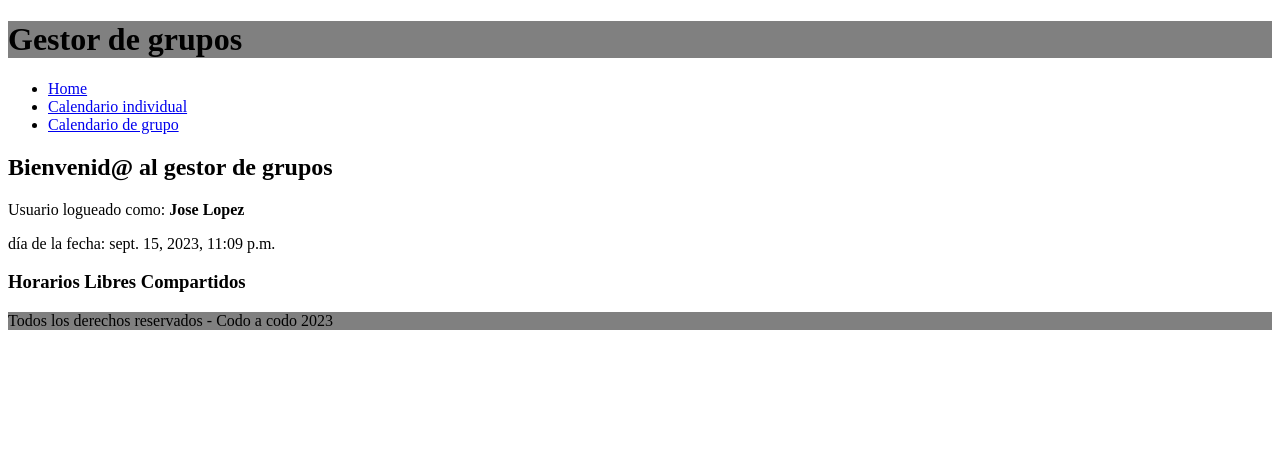
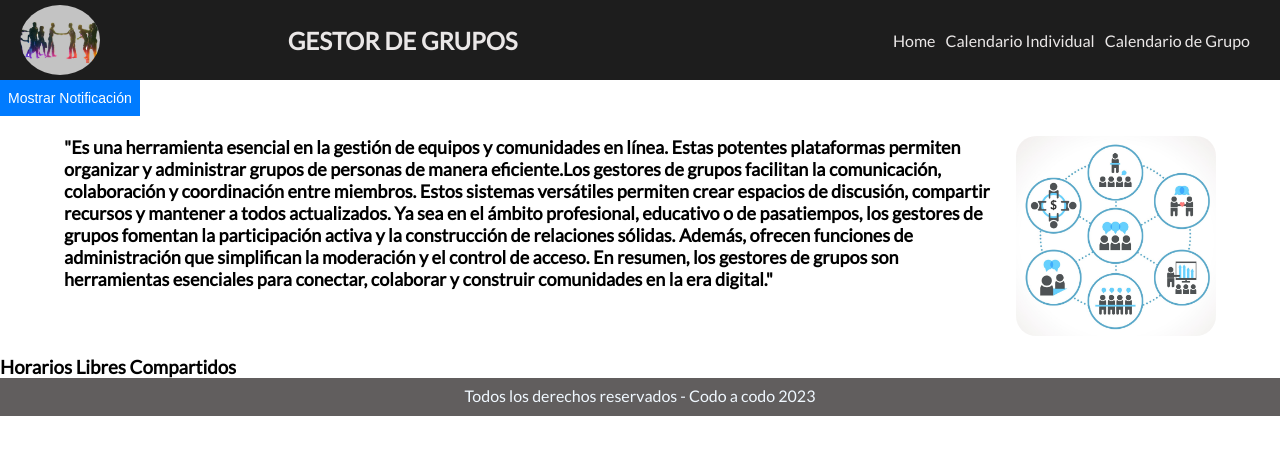
Before and after one commit to RobertoCavalieri/DjangoCaC2023, a Django app: page / in a window 1280 px wide. Shown: the top 455 px of the page. Run offline with Django 4.2, Linux system fonts and the light colour scheme.

Commit message:
subiendo filtro 'upper' y archivos estaticos

```diff
--- a/core/static/core/css/base.css
+++ b/core/static/core/css/base.css
@@ -1,7 +1,127 @@
+@import url('https://fonts.googleapis.com/css2?family=Lato&display=swap');
+
+*{
+    margin:0;
+    padding:0;
+    text-decoration: none;
+}
+html{
+    font-family: 'Lato', sans-serif;
+}
+h1{
+    font-size: 24px;
+}
 header {
-    background-color: gray;
+    background-color: rgba(13, 13, 13, 0.932);
+
+    display: flex;
+    justify-content: space-between;
+    align-items: center;
+    height: 80px;
+    margin: 0 auto;
+    color: rgb(234, 231, 231);
+    padding:0 20px;
+}
+
+header .icon{
+    background-image: url('../img/p1.jpg');
+    background-repeat: no-repeat;
+    background-position: center;
+    background-size: cover;
+    color:white;
+    width:80px;
+    height: 70px;
+    font-size: 80px;
+    border-radius: 50%; background-color: rgba(251, 249, 247, 0.269);
+}
+
+
+#mostrar-notificacion {
+    background-color: #007BFF;
+    color: white;
+    border: none;
+    padding: 10px 8px;
+    font-size: 14px;
+    cursor: pointer;
+
+}
+
+#notificacion {
+    display: none;
+    position: fixed;
+    top: 50%;
+    left: 50%;
+    transform: translate(-50%, -50%);
+    background-color: #f1f1f1;
+    box-shadow: 0px 0px 10px rgba(0, 0, 0, 0.5);
+    z-index: 1;
+    max-width: 400px;
+    padding: 20px;
+}
+
+.contenido {
+    text-align: center;
+}
+
+.cerrar {
+    float: right;
+    cursor: pointer;
+}
+
+
+
+nav{
+    display: flex;
+}
+ul {
+    list-style: none;
+    display: flex;
+}
+li{
+    margin-right: 10px;
+}
+.hover-link{
+    color: rgb(234, 231, 231);
+
+
+}
+.hover-link:hover{
+    text-decoration: underline;
+    color: #41abff;
+
+}
+
+.content{
+    padding: 20px 0;
+    width:90%;
+    margin: 0 auto;
+    font-weight: 600;
+    font-size: 18px;
+    display: flex;
+  flex-direction: row-reverse;
+  align-items: flex-start;
+}
+.content-image{
+    width:200px;
+    height: 200px;
+    background-image: url('../img/personas.jpg');
+    background-repeat: no-repeat;
+    background-size: cover;
+    background-position: center;
+    margin: 0 auto;
+    flex-shrink: 0;
+    margin-left: 10px;
+    opacity:0.8;
+    border-radius: 20px;
 }
 
 footer {
-    background-color: gray;
+    background-color: rgb(97, 94, 94);
 }
+footer p{
+    color: rgb(240, 248, 255);
+    text-align: center;
+    height:30px;
+    padding-top:8px;
+
+}
--- /dev/null
+++ b/core/static/core/js/scripts.js
@@ -0,0 +1,8 @@
+document.getElementById('mostrar-notificacion').addEventListener('click', function() {
+    var notificacion = document.getElementById('notificacion');
+    notificacion.style.display = 'block';
+
+    document.getElementById('cerrar-notificacion').addEventListener('click', function() {
+        notificacion.style.display = 'none';
+    });
+});
--- a/core/templates/core/base.html
+++ b/core/templates/core/base.html
@@ -6,34 +6,54 @@
     <meta name="viewport" content="width=device-width, initial-scale=1.0">
     <title>GESTOR DE GRUPOS  - {% block title %}{% endblock %}</title>
     <link rel="stylesheet" href="{% static 'core/css/base.css' %}">
+    <link rel="stylesheet" href="https://fonts.googleapis.com/css2?family=Material+Symbols+Outlined:opsz,wght,FILL,GRAD@20..48,100..700,0..1,-50..200" />
     {% block extra_css%}{%endblock%}
 </head>
 <body>
+
     <header>
-        <h1>Gestor de grupos</h1>
+        <div class="icon"></div> <h1>  {{"Gestor de Grupos" |upper}} </h1>
         <h2>{% block section_title %} {% endblock %}</h2>
-    </header>
+
     <nav>
         <ul>
-            <li><a href="{% url 'index' %}">Home</a></li>
-            <li><a href="{% url 'Calendario individual' %}">Calendario individual</a></li>
-            <li><a href="{% url 'Calendario de grupo' %}">Calendario de grupo</a></li>
+            <li><a class="hover-link" href="{% url 'index' %}">Home</a></li>
+            <li><a class="hover-link" href="{% url 'Calendario individual' %}">Calendario Individual</a></li>
+            <li><a class="hover-link" href="{% url 'Calendario de grupo' %}">Calendario de Grupo</a></li>
         </ul>
     </nav>
+    </header>
     <main>
-        {% block content %}{% endblock %}
+        <button id="mostrar-notificacion">Mostrar Notificación</button>
+
+        <div id="notificacion" class="oculto">
+            <div class="contenido">
+                <span class="cerrar" id="cerrar-notificacion">&times;</span>
+                <h2>Sitio Construyendose!</h2>
+                <p>Proximamente mas funcionalidad.</p>
+                <p>Disculpe las molestias!</p>
+
+            </div>
+        </div>
+
+
+
+       {% block content %}
+       {% endblock%}
+
+
     </main>
 
 
-
-    {% block horario_results %}
+{% block horario_results %}
     <div id="horario-results">
         <h3>Horarios Libres Compartidos</h3>
-        <!-- Mostrar los resultados de búsqueda de horarios libres compartidos aquí -->
-    </div>
+
     {% endblock %}
+    <footer>
+        {% include "core/footer.html" %}
+    </footer>
+
+    <script src="static/core/js/scripts.js"></script>
 </body>
 </html>
-<footer>
-        {% include "core/footer.html" %}
-    </footer>
--- a/core/templates/core/calendario_grupo.html
+++ b/core/templates/core/calendario_grupo.html
@@ -4,6 +4,7 @@
     <link rel="stylesheet" href="{% static 'core/css/alumnos_listado.css' %}">
 {% endblock %}
 
+<main>
 {% block title %}Listado Integrantes{% endblock %}
 {% block section_title %}Listado Integrantes{% endblock %}
 {% block content %}
@@ -35,3 +36,4 @@
         <p>No hay inscritos</p>
     {% endif %}
 {% endblock %}
+</main>
--- a/core/templates/core/calendario_individual.html
+++ b/core/templates/core/calendario_individual.html
@@ -1,4 +1,4 @@
-{% extends "core/index.html" %}
+{% extends "core/base.html" %}
 {% load static %}
 <!DOCTYPE html>
 <html lang="en">
--- a/core/templates/core/index.html
+++ b/core/templates/core/index.html
@@ -7,11 +7,22 @@
 
 {% block title %}Pagina de bienvenida{% endblock %}
 {% block section_title %}{% endblock %}
-{% block content %}
+{% comment %} {% block content %}
     <h2>Bienvenid@ al gestor de grupos</h2>
     <p>Usuario logueado como: <b>{{ nombre_usuario }}</b></p>
 
     {% filter lower %}
     <p>Día de la fecha: {{ fecha }}</p>
     {% endfilter %}
+{% endblock %}  {% endcomment %}
+
+{% block content %}
+<div class="content">
+    <div class="content-image">
+    </div>
+    <p>"Es una herramienta esencial en la gestión de equipos y comunidades en línea. Estas potentes plataformas permiten organizar y administrar grupos de personas de manera eficiente.Los gestores de grupos facilitan la comunicación, colaboración y coordinación entre miembros.
+    Estos sistemas versátiles permiten crear espacios de discusión, compartir recursos y mantener a todos actualizados. Ya sea en el ámbito profesional, educativo o de pasatiempos, los gestores de grupos fomentan la participación activa y la construcción de relaciones sólidas.
+    Además, ofrecen funciones de administración que simplifican la moderación y el control de acceso. En resumen, los gestores de grupos son herramientas esenciales para conectar, colaborar y construir comunidades en la era digital."
+    </p>
+</div>
 {% endblock %}
```
Also changed, not shown: core/templates/core/cargar_horario.html (+18 -2 lines), core/static/core/img/p1.jpg (added), core/static/core/img/personas.jpg (added).
